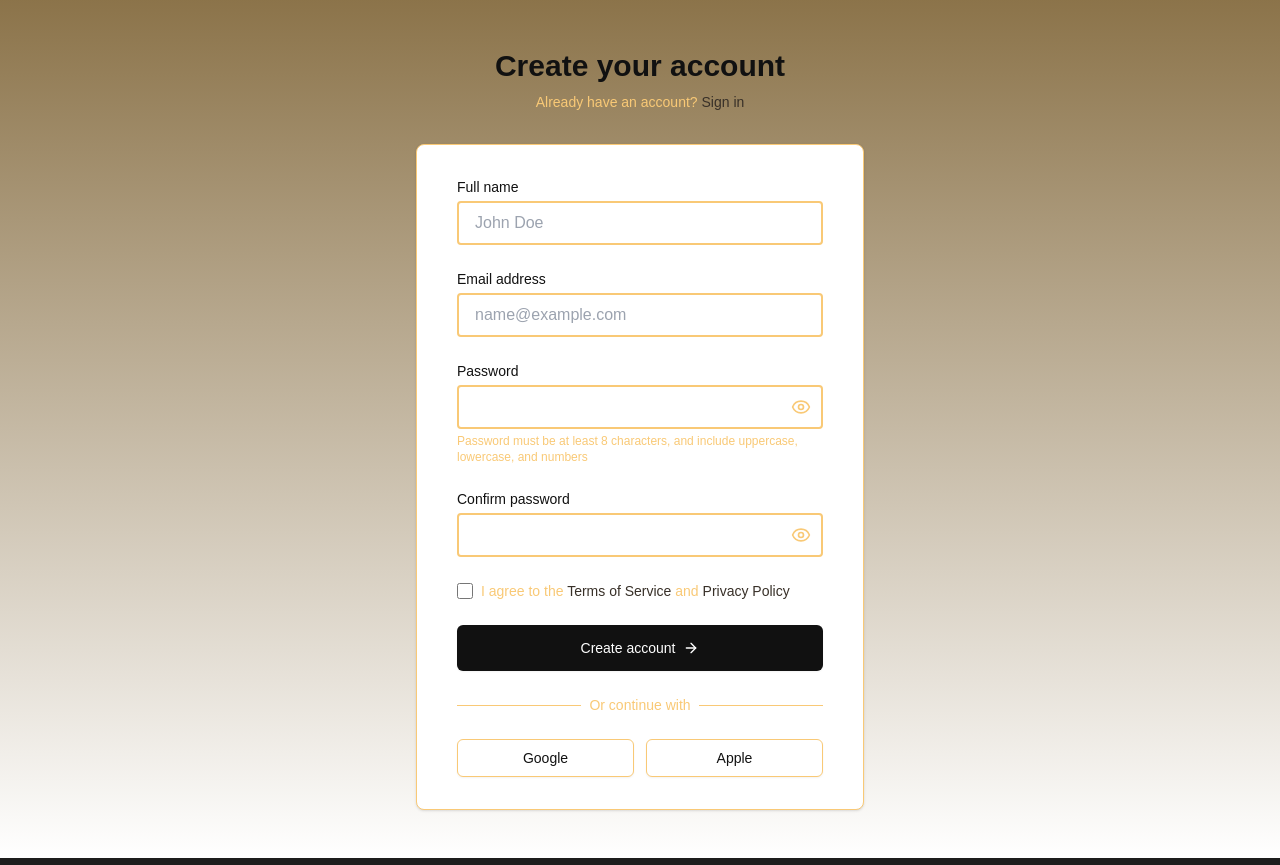
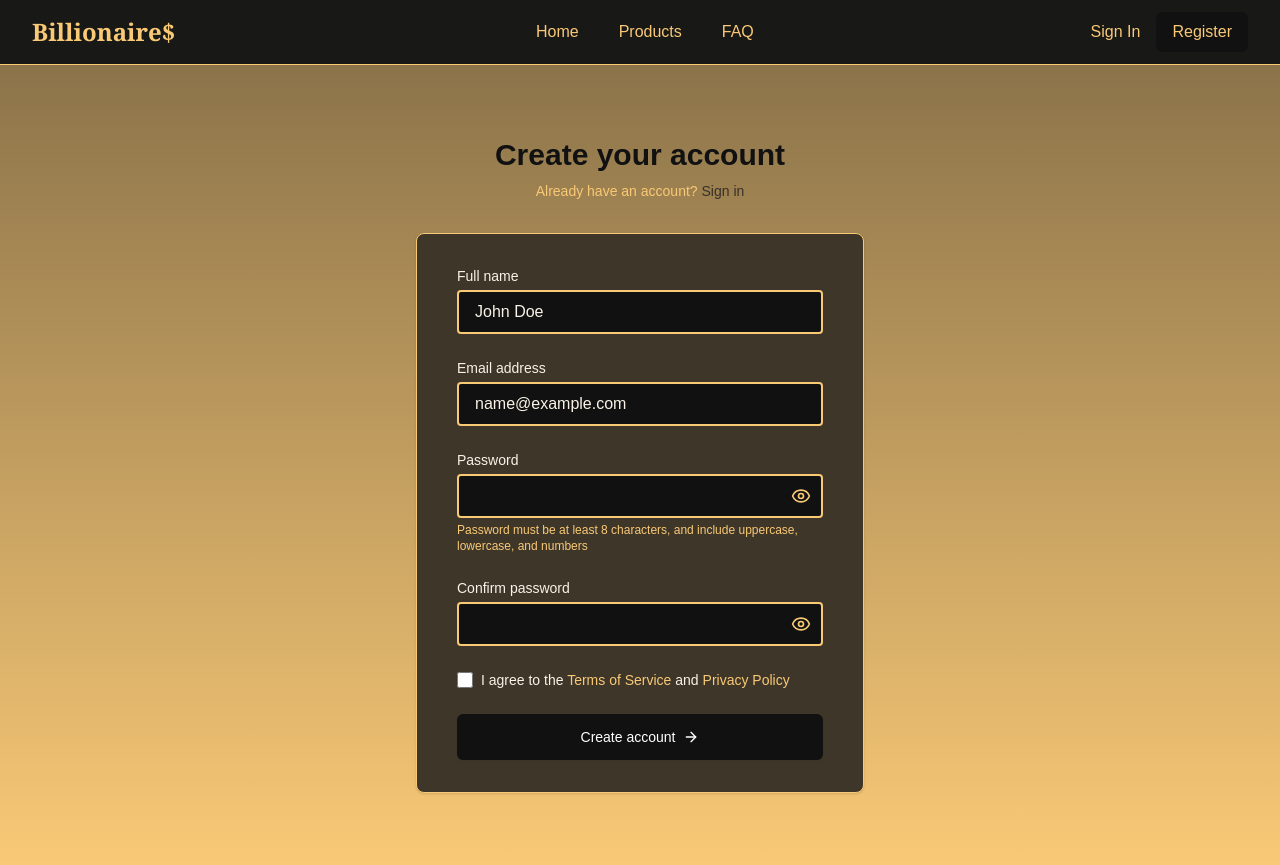
Before and after one commit to victordupreez0/Code_Blooded_DV200_S1SA2_Ecommerce_App, a React (Vite) app in the folder frontend/: page /register in a window 1280 px wide. Built offline with nearby package versions, Linux system fonts and the light colour scheme.

Commit message:
UI tweaks to login, sign up, cart, 404 etc

```diff
--- a/frontend/src/components/Navbar.tsx
+++ b/frontend/src/components/Navbar.tsx
@@ -75,13 +75,13 @@ const Navbar: React.FC = () => {
               <>
                 <button
                   onClick={handleLogout}
-                  className="bg-luxury-secondaryBG text-white hover:bg-luxury-brown-darker px-4 py-2 rounded-md text-sm font-medium"
+                  className="bg-luxury-secondaryBG text-luxury-primaryGold hover:bg-luxury-brown-darker px-4 py-2 rounded-md text-sm font-medium"
                 >
                   Log Out
                 </button>
                 <Link
                   to="/cart"
-                  className="ml-4 flex items-center justify-center p-2 rounded-md text-luxury-white hover:text-luxury-gold-dark hover:bg-luxury-brown-light transition relative"
+                  className="ml-4 flex items-center justify-center p-2 rounded-md text-luxury-primaryGold hover:text-luxury-gold-dark hover:bg-luxury-brown-light transition relative"
                   title="View Cart"
                 >
                   <ShoppingCart className="h-6 w-6" />
@@ -89,10 +89,10 @@ const Navbar: React.FC = () => {
               </>
             ) : (
               <>
-                <Link to="/login" className="text-luxury-black hover:text-luxury-brown-dark font-medium mr-4">
+                <Link to="/login" className="text-luxury-primaryGold hover:text-luxury-brown-dark font-medium mr-4">
                   Sign In
                 </Link>
-                <Link to="/register" className="bg-luxury-black text-white hover:bg-luxury-brown-darker px-4 py-2 rounded-md text-sm font-medium">
+                <Link to="/register" className="bg-luxury-black text-luxury-primaryGold hover:bg-luxury-primaryGold hover:text-luxury-black px-4 py-2 rounded-md p2 font-medium">
                   Register
                 </Link>
               </>
@@ -114,21 +114,21 @@ const Navbar: React.FC = () => {
           <Link
             to="/"
             onClick={() => setMobileMenuOpen(false)}
-            className="block pl-3 pr-4 py-2 border-l-4 text-base font-medium border-transparent text-luxury-black hover:bg-luxury-brown-light hover:border-luxury-gold-dark"
+            className="block pl-3 pr-4 py-2 border-l-4 text-base font-medium border-transparent text-luxury-primaryGold  hover:bg-luxury-black hover:border-luxury-gold-dark"
           >
             Home
           </Link>
           <Link
             to={isAuthenticated ? "/BrowseProducts" : "/login"}
             onClick={() => setMobileMenuOpen(false)}
-            className="block pl-3 pr-4 py-2 border-l-4 text-base font-medium border-transparent text-luxury-black hover:bg-luxury-brown-light hover:border-luxury-gold-dark"
+            className="block pl-3 pr-4 py-2 border-l-4 text-base font-medium border-transparent text-luxury-primaryGold hover:bg-luxury-brown-light hover:border-luxury-gold-dark"
           >
             Products
           </Link>
           <Link
             to="/link-2"
             onClick={() => setMobileMenuOpen(false)}
-            className="block pl-3 pr-4 py-2 border-l-4 text-base font-medium border-transparent text-luxury-black hover:bg-luxury-brown-light hover:border-luxury-gold-dark"
+            className="block pl-3 pr-4 py-2 border-l-4 text-base font-medium border-transparent text-luxury-primaryGold  hover:bg-luxury-brown-light hover:border-luxury-gold-dark"
           >
             FAQ
           </Link>
@@ -136,7 +136,7 @@ const Navbar: React.FC = () => {
             <Link
               to="/postLogin"
               onClick={() => setMobileMenuOpen(false)}
-              className="block pl-3 pr-4 py-2 border-l-4 text-base font-medium border-transparent text-luxury-black hover:bg-luxury-brown-light hover:border-luxury-gold-dark"
+              className="block pl-3 pr-4 py-2 border-l-4 text-base font-medium border-transparent text-luxury-primaryGold  hover:bg-luxury-brown-light hover:border-luxury-gold-dark"
             >
               Admin
             </Link>
@@ -145,34 +145,34 @@ const Navbar: React.FC = () => {
             <>
               <button
                 onClick={() => { handleLogout(); setMobileMenuOpen(false); }}
-                className="block w-full text-left pl-3 pr-4 py-2 border-l-4 text-base font-medium border-transparent text-luxury-black hover:bg-luxury-brown-light hover:border-luxury-gold-dark"
+                className="block w-full text-left pl-3 pr-4 py-2 border-l-4 text-base font-medium border-transparent text-luxury-primaryGold  hover:bg-luxury-brown-light hover:border-luxury-gold-dark"
               >
                 Log Out
               </button>
-              <Link
+              {/* <Link
                 to="/cart"
                 onClick={() => setMobileMenuOpen(false)}
-                className="block pl-3 pr-4 py-2 border-l-4 text-base font-medium border-transparent text-luxury-black hover:bg-luxury-brown-light hover:border-luxury-gold-dark"
+                className="block pl-3 pr-4 py-2 border-l-4 text-base font-medium border-transparent text-luxury-primaryGold  hover:bg-luxury-brown-light hover:border-luxury-gold-dark"
               >
                 Cart
-              </Link>
+              </Link> */}
             </>
           ) : (
             <>
               <Link
                 to="/login"
                 onClick={() => setMobileMenuOpen(false)}
-                className="block pl-3 pr-4 py-2 border-l-4 text-base font-medium border-transparent text-luxury-black hover:bg-luxury-brown-light hover:border-luxury-gold-dark"
+                className="block pl-3 pr-4 py-2 border-l-4 text-base font-medium border-transparent text-luxury-primaryGold hover:bg-luxury-brown-dark hover:border-luxury-gold-dark"
               >
                 Sign In
               </Link>
-              <Link
+              {/* <Link
                 to="/register"
                 onClick={() => setMobileMenuOpen(false)}
-                className="block pl-3 pr-4 py-2 border-l-4 text-base font-medium border-transparent text-luxury-black hover:bg-luxury-brown-light hover:border-luxury-gold-dark"
+                className="block pl-3 pr-4 py-2 border-l-4 text-base font-medium border-transparent text-luxury-primaryGold  hover:bg-luxury-brown-light hover:border-luxury-gold-dark"
               >
                 Register
-              </Link>
+              </Link> */}
             </>
           )}
         </div>
--- a/frontend/src/components/styling/main.css
+++ b/frontend/src/components/styling/main.css
@@ -1,4 +1,3 @@
-
 .product-card{
    transition: all 0.3s ease-in-out;
   max-width: 450px;
@@ -24,3 +23,14 @@
 .product-card:hover, .product-card:focus, .product-card:active, .product-card:focus-visible {
   --tw-ring-shadow: none !important;
 }
+
+/* Chrome, Safari, Edge */
+input:-webkit-autofill,
+input:-webkit-autofill:focus,
+input:-webkit-autofill:hover,
+input:-webkit-autofill:active {
+  -webkit-box-shadow: 0 0 0 1000px #181816 inset !important; /* bg-luxury-black */
+  -webkit-text-fill-color: #fff !important;
+  caret-color: #fff !important;
+  transition: background-color 5000s ease-in-out 0s;
+}
--- a/frontend/src/pages/NotFound.tsx
+++ b/frontend/src/pages/NotFound.tsx
@@ -3,7 +3,7 @@ import { Link } from 'react-router-dom';
 
 const NotFound: React.FC = () => {
   return (
-    <div className="min-h-screen flex flex-col items-center justify-center px-4 sm:px-6 lg:px-8 bg-gradient-to-b from-luxury-brown-light/50 to-white">
+    <div className="min-h-screen flex flex-col items-center justify-center px-4 sm:px-6 lg:px-8 bg-gradient-to-b from-luxury-brown-light/50 to-luxury-primaryGold">
       <h1 className="text-6xl font-bold text-luxury-black mb-4">404</h1>
       <p className="text-xl text-luxury-brown-dark mb-8">Page not found</p>
       <p className="text-luxury-brown-dark max-w-md text-center mb-8">
--- a/frontend/src/pages/Register.tsx
+++ b/frontend/src/pages/Register.tsx
@@ -3,6 +3,7 @@ import { Link, useNavigate } from 'react-router-dom';
 import { ArrowRight, Eye, EyeOff, Check } from 'lucide-react';
 import { useToast } from '../hooks/use-toast.ts';
 import axios from 'axios';
+import Navbar from '../components/Navbar.tsx';
 
 const Register: React.FC = () => {
   const [formData, setFormData] = useState({
@@ -88,7 +89,9 @@ const Register: React.FC = () => {
   const doPasswordsMatch = formData.password === formData.confirmPassword && formData.confirmPassword !== '';
 
   return (
-    <div className="min-h-screen flex flex-col justify-center py-12 sm:px-6 lg:px-8 bg-gradient-to-b from-luxury-brown-light/50 to-white">
+    <>
+      <Navbar />
+      <div className="min-h-screen flex flex-col justify-center py-12 sm:px-6 lg:px-8 bg-gradient-to-b from-luxury-brown-light/50 to-luxury-primaryGold">
         <div className="sm:mx-auto sm:w-full sm:max-w-md">
           <h2 className="text-center text-3xl font-extrabold text-luxury-black">Create your account</h2>
           <p className="mt-2 text-center text-sm text-luxury-brown-dark">
@@ -100,10 +103,10 @@ const Register: React.FC = () => {
         </div>
 
         <div className="mt-8 sm:mx-auto sm:w-full sm:max-w-md">
-        <div className="bg-white py-8 px-4 shadow sm:rounded-lg sm:px-10 border border-luxury-brown-light">
+          <div className="bg-luxury-primaryBG py-8 px-4 shadow sm:rounded-lg sm:px-10 border border-luxury-brown-light">
             <form className="space-y-6" onSubmit={handleSubmit}>
               <div>
-              <label htmlFor="fullName" className="block text-sm font-medium text-luxury-black">
+                <label htmlFor="fullName" className="block text-sm font-medium text-luxury-white">
                   Full name
                 </label>
                 <div className="mt-1">
@@ -115,14 +118,14 @@ const Register: React.FC = () => {
                     required
                     value={formData.fullName}
                     onChange={handleChange}
-                  className="luxury-input w-full"
+                    className="luxury-input w-full bg-luxury-black text-white placeholder:text-luxury-white"
                     placeholder="John Doe"
                   />
                 </div>
               </div>
 
               <div>
-              <label htmlFor="email" className="block text-sm font-medium text-luxury-black">
+                <label htmlFor="email" className="block text-sm font-medium text-luxury-white">
                   Email address
                 </label>
                 <div className="mt-1">
@@ -134,14 +137,14 @@ const Register: React.FC = () => {
                     required
                     value={formData.email}
                     onChange={handleChange}
-                  className="luxury-input w-full"
+                    className="luxury-input w-full bg-luxury-black text-white placeholder:text-luxury-white"
                     placeholder="name@example.com"
                   />
                 </div>
               </div>
 
               <div>
-              <label htmlFor="password" className="block text-sm font-medium text-luxury-black">
+                <label htmlFor="password" className="block text-sm font-medium text-luxury-white">
                   Password
                 </label>
                 <div className="mt-1 relative">
@@ -153,7 +156,7 @@ const Register: React.FC = () => {
                     required
                     value={formData.password}
                     onChange={handleChange}
-                  className={`luxury-input w-full pr-10 ${formData.password && (isPasswordValid ? 'border-green-500' : 'border-red-500')}`}
+                    className={`luxury-input w-full pr-10 bg-luxury-black text-white placeholder:text-luxury-white ${formData.password && (isPasswordValid ? 'border-green-500' : 'border-red-500')}`}
                   />
                   <button
                     type="button"
@@ -173,7 +176,7 @@ const Register: React.FC = () => {
               </div>
 
               <div>
-              <label htmlFor="confirmPassword" className="block text-sm font-medium text-luxury-black">
+                <label htmlFor="confirmPassword" className="block text-sm font-medium text-luxury-white">
                   Confirm password
                 </label>
                 <div className="mt-1 relative">
@@ -185,9 +188,7 @@ const Register: React.FC = () => {
                     required
                     value={formData.confirmPassword}
                     onChange={handleChange}
-                  className={`luxury-input w-full pr-10 ${
-                    formData.confirmPassword && (doPasswordsMatch ? 'border-green-500' : 'border-red-500')
-                  }`}
+                    className={`luxury-input w-full pr-10 bg-luxury-black text-white placeholder:text-luxury-white ${formData.confirmPassword && (doPasswordsMatch ? 'border-green-500' : 'border-red-500')}`}
                   />
                   <button
                     type="button"
@@ -211,13 +212,13 @@ const Register: React.FC = () => {
                   required
                   className="h-4 w-4 text-luxury-gold-dark focus:ring-luxury-gold-dark border-luxury-brown-light rounded"
                 />
-              <label htmlFor="terms" className="ml-2 block text-sm text-luxury-brown-dark">
+                <label htmlFor="terms" className="ml-2 block text-sm text-luxury-white">
                   I agree to the{' '}
-                <Link to="/terms" className="text-luxury-gold-dark hover:text-luxury-brown-dark">
+                  <Link to="/terms" className="text-luxury-primaryGold hover:text-luxury-brown-dark">
                     Terms of Service
                   </Link>{' '}
                   and{' '}
-                <Link to="/privacy" className="text-luxury-gold-dark hover:text-luxury-brown-dark">
+                  <Link to="/privacy" className="text-luxury-primaryGold hover:text-luxury-brown-dark">
                     Privacy Policy
                   </Link>
                 </label>
@@ -234,7 +235,7 @@ const Register: React.FC = () => {
               </div>
             </form>
 
-          <div className="mt-6">
+            {/* <div className="mt-6">
               <div className="relative">
                 <div className="absolute inset-0 flex items-center">
                   <div className="w-full border-t border-luxury-brown-light"></div>
@@ -262,10 +263,11 @@ const Register: React.FC = () => {
                   </a>
                 </div>
               </div>
+            </div> */}
           </div>
         </div>
       </div>
-    </div>
+    </>
   );
 };
 
```
Also changed, not shown: frontend/src/components/Hero.tsx (+19 -9 lines), frontend/src/pages/Cart.tsx (+4 -4 lines), frontend/src/pages/Login.tsx (+15 -8 lines). Lines whose indentation alone changed are shown as unchanged.
